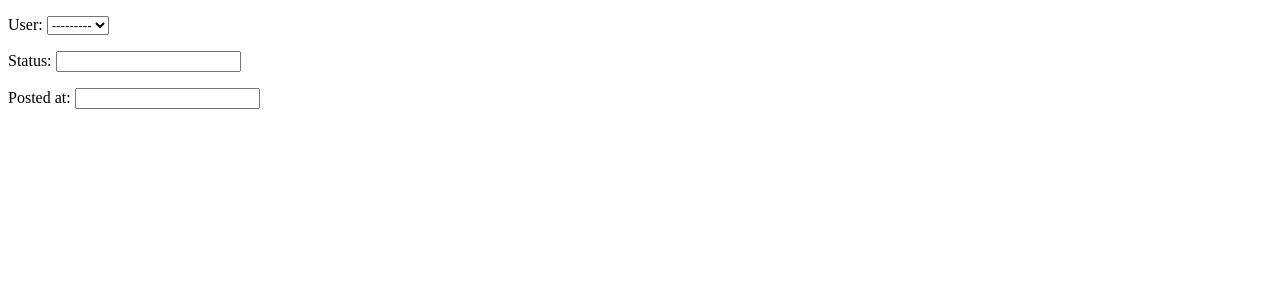
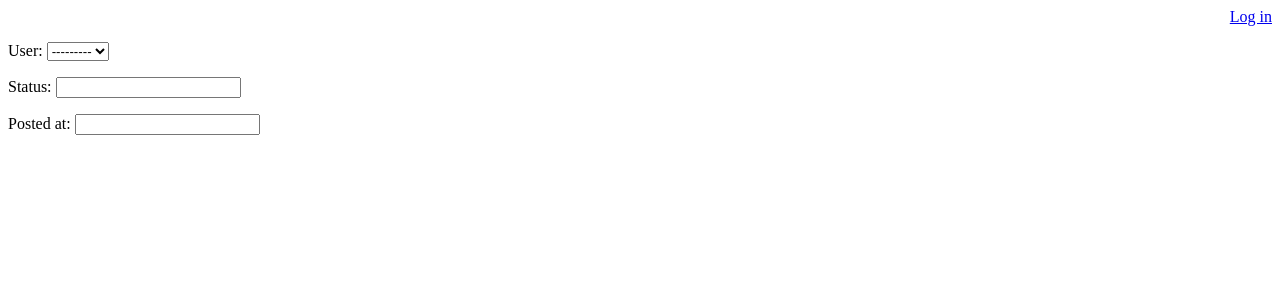
Before and after one commit to jessamynsmith/django-celery-example, a Django app: page /tweets/add/ in a window 1280 px wide. Shown: the top 300 px of the page. Run offline with Django 3.2, Linux system fonts and the light colour scheme.

Commit message:
Added allauth for twitter login.

```diff
--- /dev/null
+++ b/django_celery_example/static/css/base.css
@@ -0,0 +1,13 @@
+.float-left {
+    float: left;
+}
+
+.float-right {
+    float: right;
+}
+
+.nav:after {
+    content: '';
+    display: block;
+    clear: both;
+}
--- a/django_celery_example/templates/base.html
+++ b/django_celery_example/templates/base.html
@@ -8,9 +8,20 @@
 
   <title>{% block title %}{% endblock %}</title>
 
+  <link rel="stylesheet" href="{% static 'css/base.css' %}" type="text/css" media="screen">
+
   {% block extra_head %}{% endblock %}
 </head>
 <body>
+
+<div class="nav">
+    {% if not user.is_anonymous %}
+        <h3 class="float-left">Welcome, {{ user }}</h3>
+        <div class="float-right"><a href="{% url 'account_logout' %}"><span>Log out</span></a></div>
+    {% else %}
+        <div class="float-right"><a href="{% url 'account_login' %}"><span>Log in</span></a></div>
+    {% endif %}
+</div>
 
 <div>
   {% block content %}{% endblock %}
--- a/django_celery_example/urls.py
+++ b/django_celery_example/urls.py
@@ -6,5 +6,6 @@ from tweets import urls as tweet_urls
 
 urlpatterns = [
         url(r'^admin/', admin.site.urls),
+        url(r'^accounts/', include('allauth.urls')),
         url(r'^', include(tweet_urls)),
 ]
```
Also changed, not shown: django_celery_example/settings.py (+22 -0 lines), django_celery_example/templates/account/login.html (added, +25 -0 lines), requirements.txt (+11 -0 lines).
